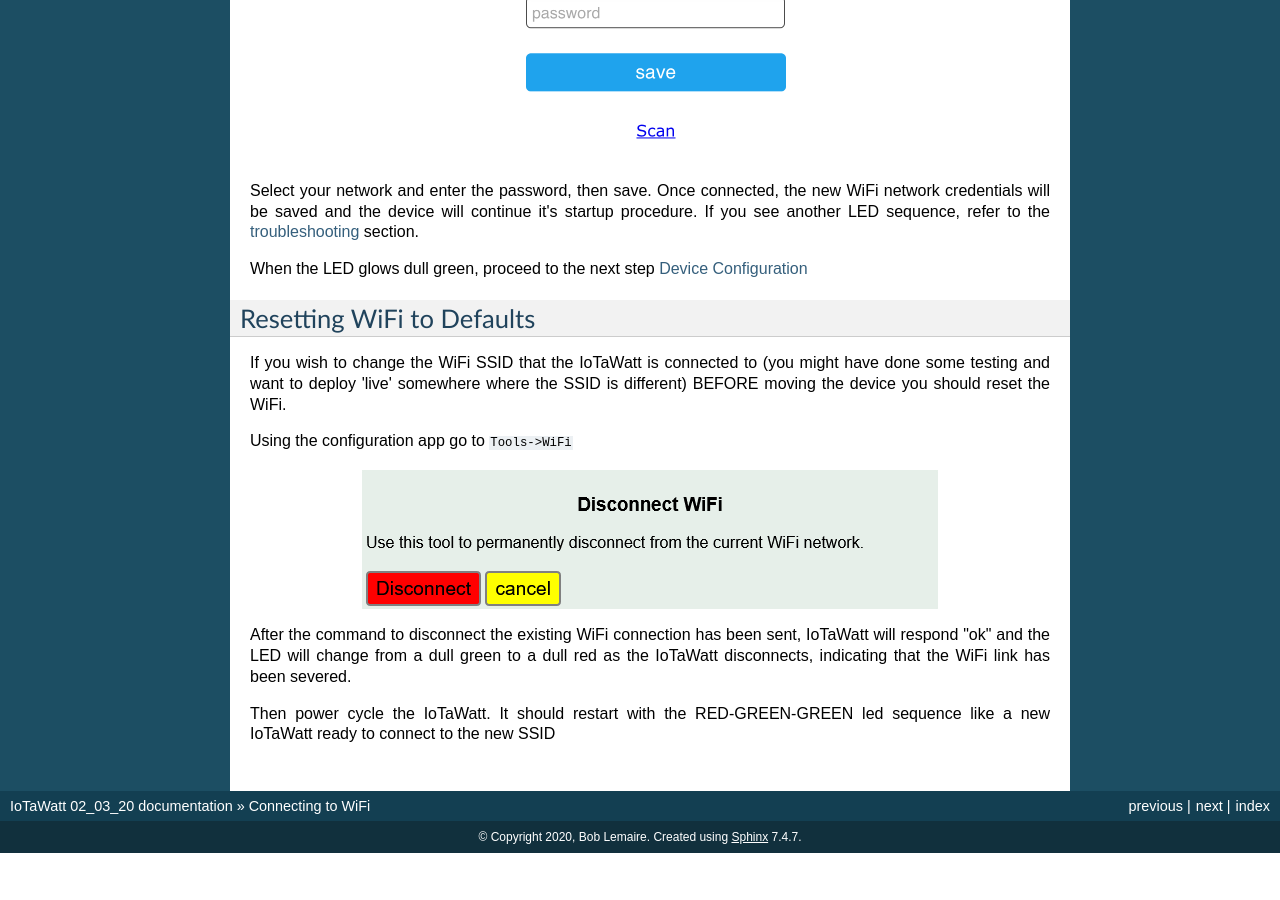
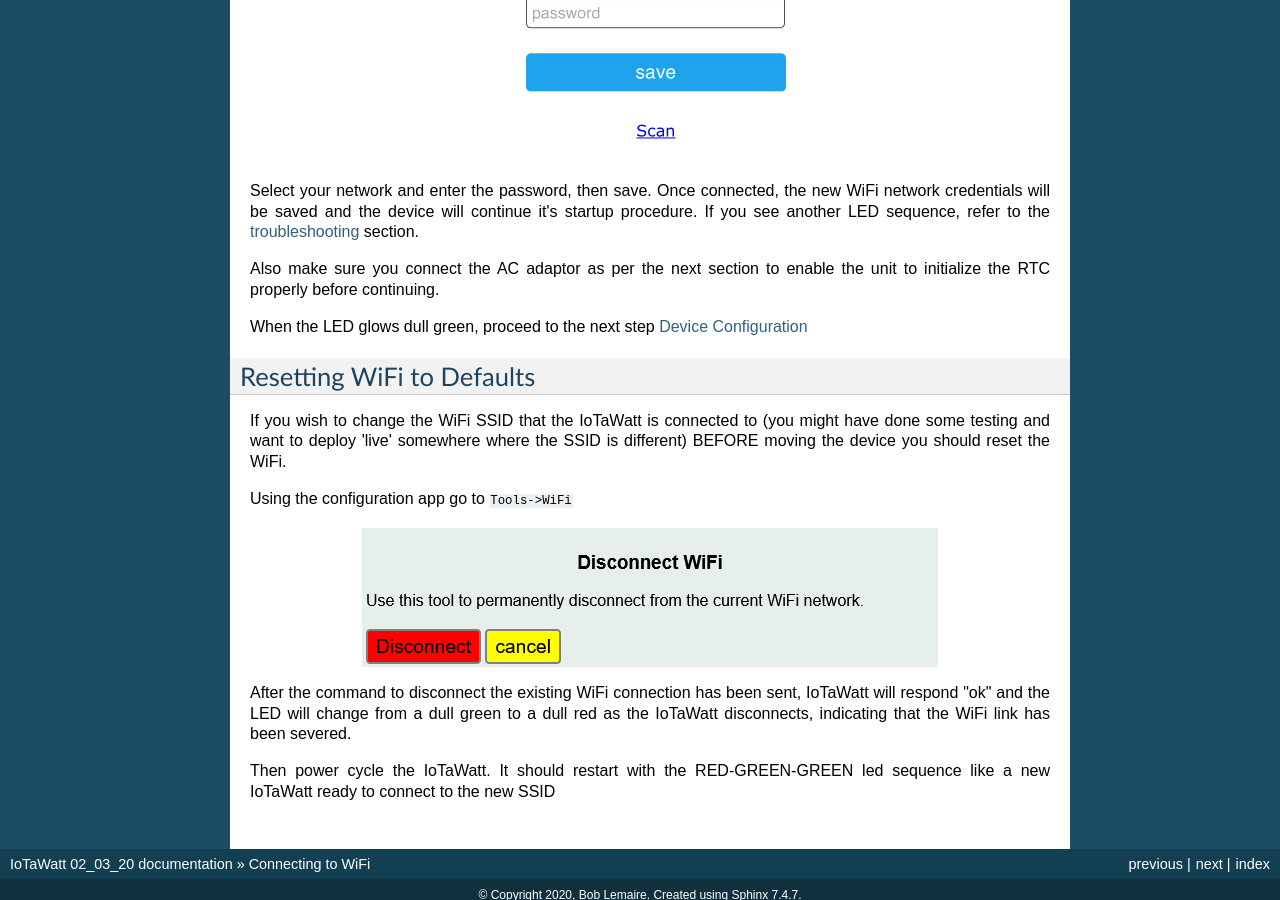
Before and after one commit to boblemaire/IoTaWatt, a Sphinx documentation site: the page built from Docs/connectWiFi.rst, in a window 1280 px wide and 900 px high, scrolled down 1515 px. Built offline with Sphinx 7.4.7, drawn with Linux system fonts in a browser that asks for light colours; formulas are drawn with MathJax 3; before the commit the page ends 2368 px from its top, so only the background shows below that.

Commit message:
Update connectWiFi.rst
Added note about needing to connect AC adaptor before RTC will be initialized.  This stumped me for a while.

```diff
--- a/Docs/connectWiFi.rst
+++ b/Docs/connectWiFi.rst
@@ -62,6 +62,9 @@
 startup procedure.  If you see another LED sequence, refer to
 the `troubleshooting <troubleshooting.html>`__ section.
 
+Also make sure you connect the AC adaptor as per the next section to enable
+the unit to initialize the RTC properly before continuing.
+
 When the LED glows dull green, proceed to the next step
 `Device Configuration  <devConfig.html>`__
 
```
